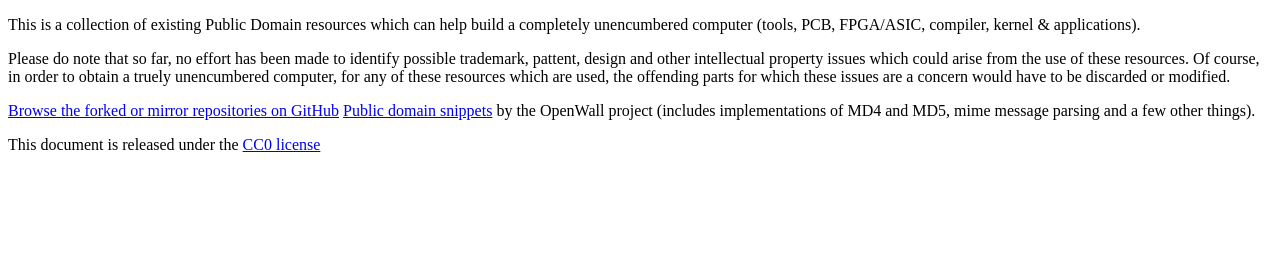
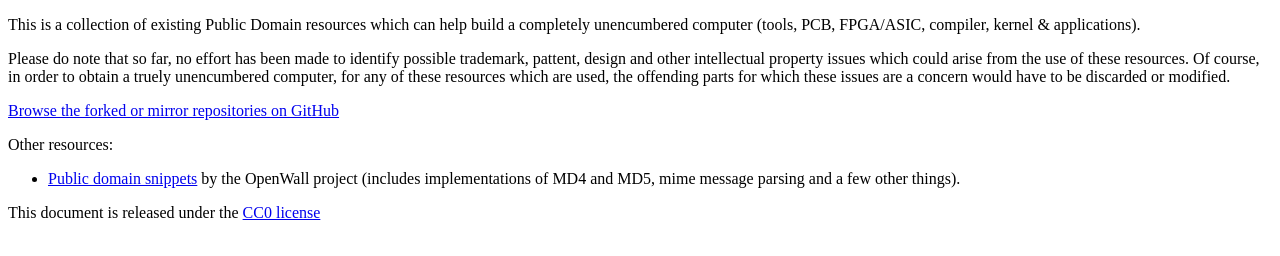
Before and after one commit to publicdomain-computer/publicdomain-computer.github.io, a plain HTML site: page index.html in a window 1280 px wide. Drawn offline with Linux system fonts and the light colour scheme.

Commit message:
Fixed markup

```diff
--- a/index.html
+++ b/index.html
@@ -13,9 +13,16 @@ This is a collection of existing Public Domain resources which can help build a
 Please do note that so far, no effort has been made to identify possible trademark, pattent, design and other intellectual property issues which could arise from the use of these resources. Of course, in order to obtain a truely unencumbered computer, for any of these resources which are used, the offending parts for which these issues are a concern would have to be discarded or modified.
 </p>
 
+<p>
 <a href="https://github.com/publicdomain-computer">Browse the forked or mirror repositories on GitHub</a>
+</p>
 
+<p>Other resources:</p>
+<ul>
+<li>
 <a href="http://openwall.info/wiki/people/solar/software/public-domain-source-code">Public domain snippets</a> by the OpenWall project (includes implementations of MD4 and MD5, mime message parsing and a few other things).
+</li>
+</ul>
 
 <p>
 This document is released under the <a href="https://creativecommons.org/publicdomain/zero/1.0/">CC0 license</a>
```
